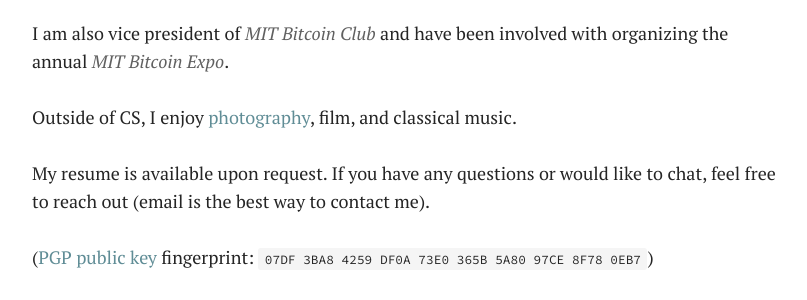
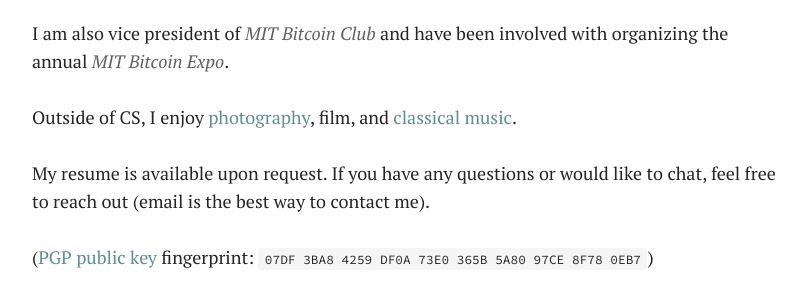
Before and after one commit to anneouyang/anneouyang.github.io, a Jekyll site: the page built from index.html, in a window 1280 px wide. Shown: the part 387-687 px from the top of the page, without its empty margins (233-1040 px from the left). Built offline with Jekyll 4.4.1, drawn with Linux system fonts in a browser that asks for light colours; some web fonts are replaced; the list of posts is cut into pages by our own code; part of the change alters nothing that is shown.

Commit message:
Link to taruskin list

```diff
--- a/_layouts/home.html
+++ b/_layouts/home.html
@@ -13,7 +13,7 @@ In the past, I worked as a machine learning R&D intern at <a href="https://www.c
 
 I am also vice president of <a href="https://bitcoin.mit.edu/" class="orgs" target="_blank">MIT Bitcoin Club</a> and have been involved with organizing the annual <a href="https://mitbitcoinexpo.org/" target="_blank" class="orgs">MIT Bitcoin Expo</a>. <br><br>
 
-Outside of CS, I enjoy <a href="https://www.instagram.com/ouyanne/" target="_blank">photography</a>, film, and classical music. <br><br>
+Outside of CS, I enjoy <a href="https://www.instagram.com/ouyanne/" target="_blank">photography</a>, film, and <a href="https://www.anneouyang.com/oxford-western-music/">classical music</a>. <br><br>
 
 My resume is available upon request. If you have any questions or would like to chat, feel free to reach out (email is the best way to contact me). <br><br>
 
```
